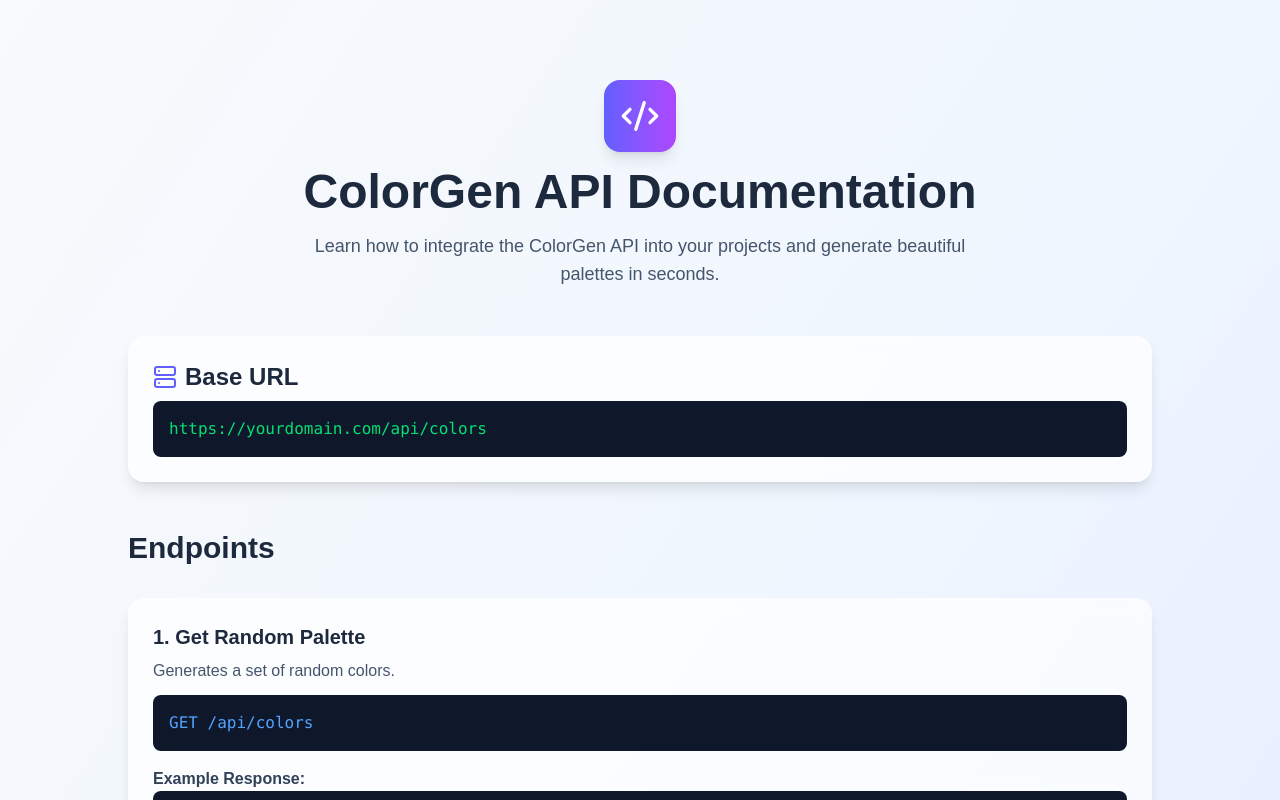
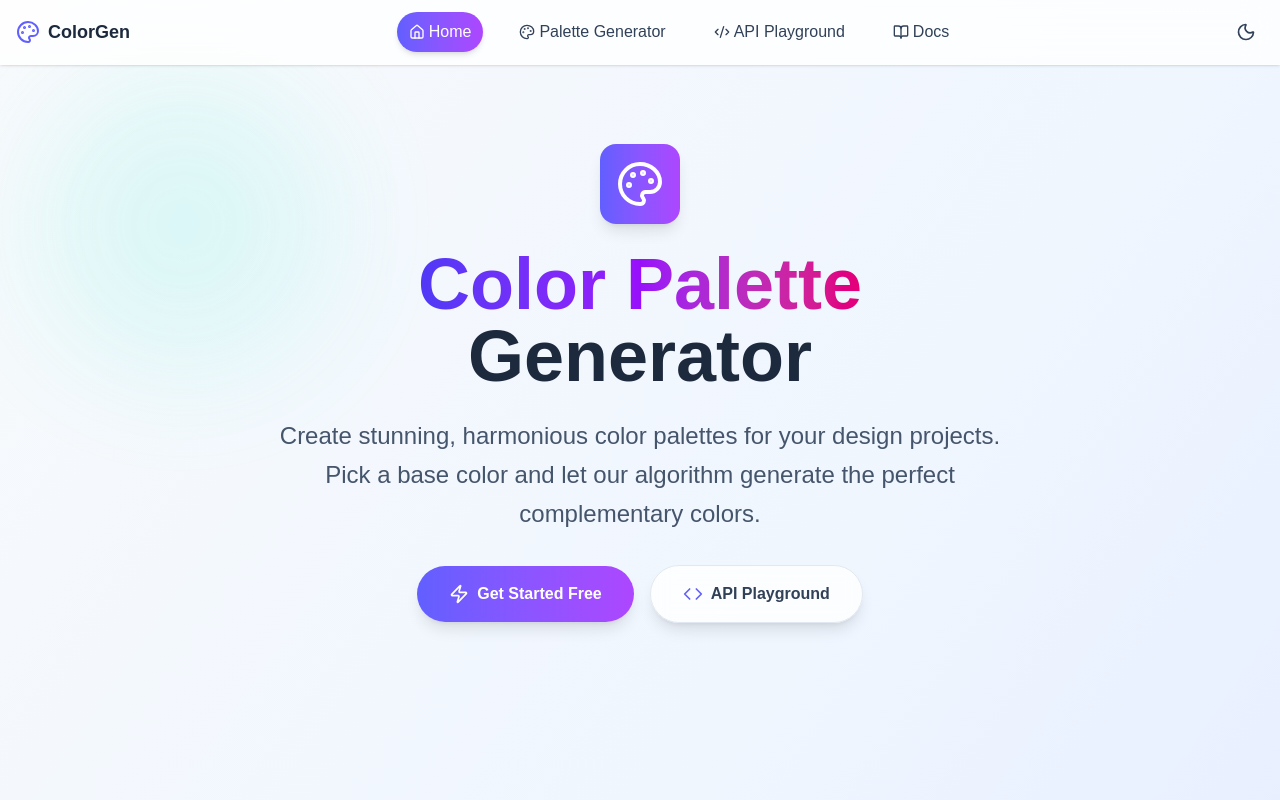
Before and after one commit to pd241008/Color-Palate-Generator, a Next.js app: page / in a window 1280 px wide. Built offline with nearby package versions, Linux system fonts and the light colour scheme.

Commit message:
Changes V2 NavBar

```diff
--- a/src/components/Navbar.tsx
+++ b/src/components/Navbar.tsx
@@ -1,132 +1,97 @@
 "use client";
 
-import { Code2, Server, Terminal } from "lucide-react";
+import Link from "next/link";
+import { usePathname } from "next/navigation";
+import { Palette, Code2, Home, Sun, Moon, BookOpen } from "lucide-react";
+import { useEffect, useState } from "react";
 
-export default function DocsPage() {
+export default function Navbar() {
+  const pathname = usePathname();
+  const [theme, setTheme] = useState<"light" | "dark">("light");
+
+  // On mount, check current theme
+  useEffect(() => {
+    if (document.documentElement.classList.contains("dark")) {
+      setTheme("dark");
+    }
+  }, []);
+
+  const toggleTheme = () => {
+    if (theme === "light") {
+      document.documentElement.classList.add("dark");
+      setTheme("dark");
+      localStorage.setItem("theme", "dark");
+    } else {
+      document.documentElement.classList.remove("dark");
+      setTheme("light");
+      localStorage.setItem("theme", "light");
+    }
+  };
+
+  const navLinks = [
+    { name: "Home", href: "/", icon: Home },
+    { name: "Palette Generator", href: "/palette", icon: Palette },
+    { name: "API Playground", href: "/api-access", icon: Code2 },
+    { name: "Docs", href: "/docs", icon: BookOpen }, // ✅ Added Docs link
+  ];
+
   return (
-    <div className="min-h-screen bg-gradient-to-br from-slate-50 via-blue-50 to-indigo-100 dark:from-slate-900 dark:via-slate-800 dark:to-indigo-900 pt-20 px-4">
-      <div className="max-w-5xl mx-auto space-y-12">
-        {/* Header */}
-        <header className="text-center space-y-4">
-          <div className="inline-flex items-center justify-center p-4 bg-gradient-to-r from-indigo-500 to-purple-500 rounded-2xl shadow-lg">
-            <Code2 className="w-10 h-10 text-white" />
-          </div>
-          <h1 className="text-5xl font-extrabold text-slate-800 dark:text-slate-100">
-            ColorGen API Documentation
-          </h1>
-          <p className="text-lg text-slate-600 dark:text-slate-300 max-w-2xl mx-auto">
-            Learn how to integrate the ColorGen API into your projects and
-            generate beautiful palettes in seconds.
-          </p>
-        </header>
+    <nav className="fixed top-0 left-0 w-full z-50 bg-white/80 dark:bg-slate-900/80 backdrop-blur-lg border-b border-white/20 dark:border-slate-700/20 shadow-sm">
+      <div className="container mx-auto px-4 py-3 flex items-center justify-between">
+        {/* Logo */}
+        <Link
+          href="/"
+          className="flex items-center gap-2 text-lg font-bold text-slate-800 dark:text-slate-100">
+          <Palette className="w-6 h-6 text-indigo-500" />
+          ColorGen
+        </Link>
 
-        {/* Base URL */}
-        <section className="bg-white/70 dark:bg-slate-800/70 backdrop-blur-sm rounded-2xl shadow-lg border border-white/20 dark:border-slate-700/20 p-6">
-          <h2 className="text-2xl font-semibold text-slate-800 dark:text-slate-200 mb-2 flex items-center gap-2">
-            <Server className="w-6 h-6 text-indigo-500" /> Base URL
-          </h2>
-          <pre className="bg-slate-900 text-green-400 p-4 rounded-lg overflow-x-auto">
-            https://yourdomain.com/api/colors
-          </pre>
-        </section>
+        {/* Desktop Links */}
+        <div className="hidden md:flex items-center gap-6">
+          {navLinks.map(({ name, href, icon: Icon }) => (
+            <Link
+              key={href}
+              href={href}
+              className={`flex items-center gap-1 px-3 py-2 rounded-full transition-colors ${
+                pathname === href
+                  ? "bg-gradient-to-r from-indigo-500 to-purple-500 text-white shadow-md"
+                  : "text-slate-700 dark:text-slate-300 hover:text-indigo-500 dark:hover:text-indigo-400"
+              }`}>
+              <Icon className="w-4 h-4" />
+              {name}
+            </Link>
+          ))}
+        </div>
 
-        {/* Endpoints */}
-        <section className="space-y-8">
-          <h2 className="text-3xl font-bold text-slate-800 dark:text-slate-200">
-            Endpoints
-          </h2>
+        {/* Theme Toggle */}
+        <button
+          onClick={toggleTheme}
+          aria-label="Toggle Dark Mode"
+          className="p-2 rounded-full hover:bg-slate-200 dark:hover:bg-slate-700 transition-colors">
+          {theme === "light" ? (
+            <Moon className="w-5 h-5 text-slate-700" />
+          ) : (
+            <Sun className="w-5 h-5 text-yellow-400" />
+          )}
+        </button>
+      </div>
 
-          {/* Random Palette */}
-          <div className="bg-white/70 dark:bg-slate-800/70 backdrop-blur-sm rounded-2xl shadow-lg border border-white/20 dark:border-slate-700/20 p-6">
-            <h3 className="text-xl font-semibold text-slate-800 dark:text-slate-200 mb-2">
-              1. Get Random Palette
-            </h3>
-            <p className="text-slate-600 dark:text-slate-300 mb-3">
-              Generates a set of random colors.
-            </p>
-            <pre className="bg-slate-900 text-blue-400 p-4 rounded-lg overflow-x-auto">
-              GET /api/colors
-            </pre>
-            <h4 className="mt-4 font-semibold text-slate-700 dark:text-slate-300">
-              Example Response:
-            </h4>
-            <pre className="bg-slate-900 text-green-400 p-4 rounded-lg overflow-x-auto">
-              {`[
-  "#A1B2C3",
-  "#FFD700",
-  "#33FF57",
-  "#FF5733",
-  "#6A0DAD"
-]`}
-            </pre>
-          </div>
-
-          {/* Palette by Base */}
-          <div className="bg-white/70 dark:bg-slate-800/70 backdrop-blur-sm rounded-2xl shadow-lg border border-white/20 dark:border-slate-700/20 p-6">
-            <h3 className="text-xl font-semibold text-slate-800 dark:text-slate-200 mb-2">
-              2. Get Palette by Base Color
-            </h3>
-            <p className="text-slate-600 dark:text-slate-300 mb-3">
-              Generates a palette based on a specific base color.
-            </p>
-            <pre className="bg-slate-900 text-blue-400 p-4 rounded-lg overflow-x-auto">
-              GET /api/colors?base=ff5733
-            </pre>
-            <h4 className="mt-4 font-semibold text-slate-700 dark:text-slate-300">
-              Example Response:
-            </h4>
-            <pre className="bg-slate-900 text-green-400 p-4 rounded-lg overflow-x-auto">
-              {`[
-  "#FF5733",
-  "#FF8A65",
-  "#FFD54F",
-  "#4DB6AC",
-  "#9575CD"
-]`}
-            </pre>
-          </div>
-        </section>
-
-        {/* Parameters */}
-        <section className="bg-white/70 dark:bg-slate-800/70 backdrop-blur-sm rounded-2xl shadow-lg border border-white/20 dark:border-slate-700/20 p-6">
-          <h2 className="text-2xl font-semibold text-slate-800 dark:text-slate-200 mb-4">
-            Query Parameters
-          </h2>
-          <div className="overflow-x-auto">
-            <table className="w-full border border-slate-300 dark:border-slate-700 rounded-lg">
-              <thead>
-                <tr className="bg-slate-200 dark:bg-slate-700">
-                  <th className="p-2 text-left">Parameter</th>
-                  <th className="p-2 text-left">Type</th>
-                  <th className="p-2 text-left">Description</th>
-                </tr>
-              </thead>
-              <tbody>
-                <tr className="border-t border-slate-300 dark:border-slate-700">
-                  <td className="p-2">base</td>
-                  <td className="p-2">string (hex)</td>
-                  <td className="p-2">
-                    Base color to generate related palette from.
-                  </td>
-                </tr>
-              </tbody>
-            </table>
-          </div>
-        </section>
-
-        {/* Example Usage */}
-        <section className="bg-white/70 dark:bg-slate-800/70 backdrop-blur-sm rounded-2xl shadow-lg border border-white/20 dark:border-slate-700/20 p-6">
-          <h2 className="text-2xl font-semibold text-slate-800 dark:text-slate-200 mb-2 flex items-center gap-2">
-            <Terminal className="w-6 h-6 text-indigo-500" /> Example Usage
-            (JavaScript)
-          </h2>
-          <pre className="bg-slate-900 text-yellow-300 p-4 rounded-lg overflow-x-auto">
-            {`fetch("https://yourdomain.com/api/colors?base=ff5733")
-  .then(res => res.json())
-  .then(data => console.log(data));`}
-          </pre>
-        </section>
+      {/* Mobile Menu */}
+      <div className="md:hidden border-t border-slate-200 dark:border-slate-800 bg-white/90 dark:bg-slate-900/90 backdrop-blur-lg px-4 py-2 flex justify-around">
+        {navLinks.map(({ name, href, icon: Icon }) => (
+          <Link
+            key={href}
+            href={href}
+            className={`flex flex-col items-center gap-1 text-xs ${
+              pathname === href
+                ? "text-indigo-500 font-semibold"
+                : "text-slate-600 dark:text-slate-300"
+            }`}>
+            <Icon className="w-5 h-5" />
+            {name}
+          </Link>
+        ))}
       </div>
-    </div>
+    </nav>
   );
 }
```
